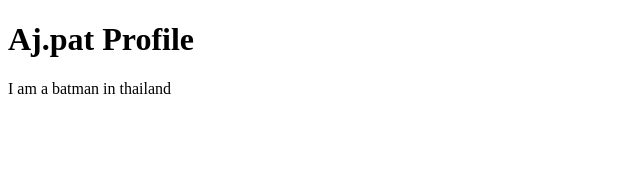
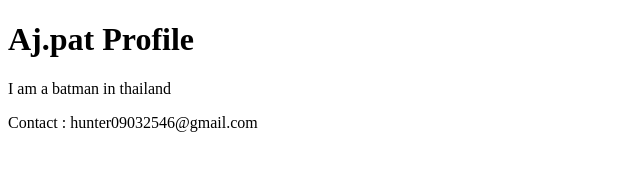
Before and after one commit to Kanonphatchada/github-desktop-project_webEnEtC67, a plain HTML site: page index.html in a window 1280 px wide. Shown: the whole page, without its empty margins (0-640 px from the left). Drawn offline with Linux system fonts and the light colour scheme.

Commit message:
add some text1
add some text1

```diff
--- a/index.html
+++ b/index.html
@@ -8,5 +8,6 @@
 <body>
     <h1>Aj.pat Profile</h1>
     <p>I am a batman in thailand</p>
+    <footer>Contact : hunter09032546@gmail.com </footer>
 </body>
 </html>
```
